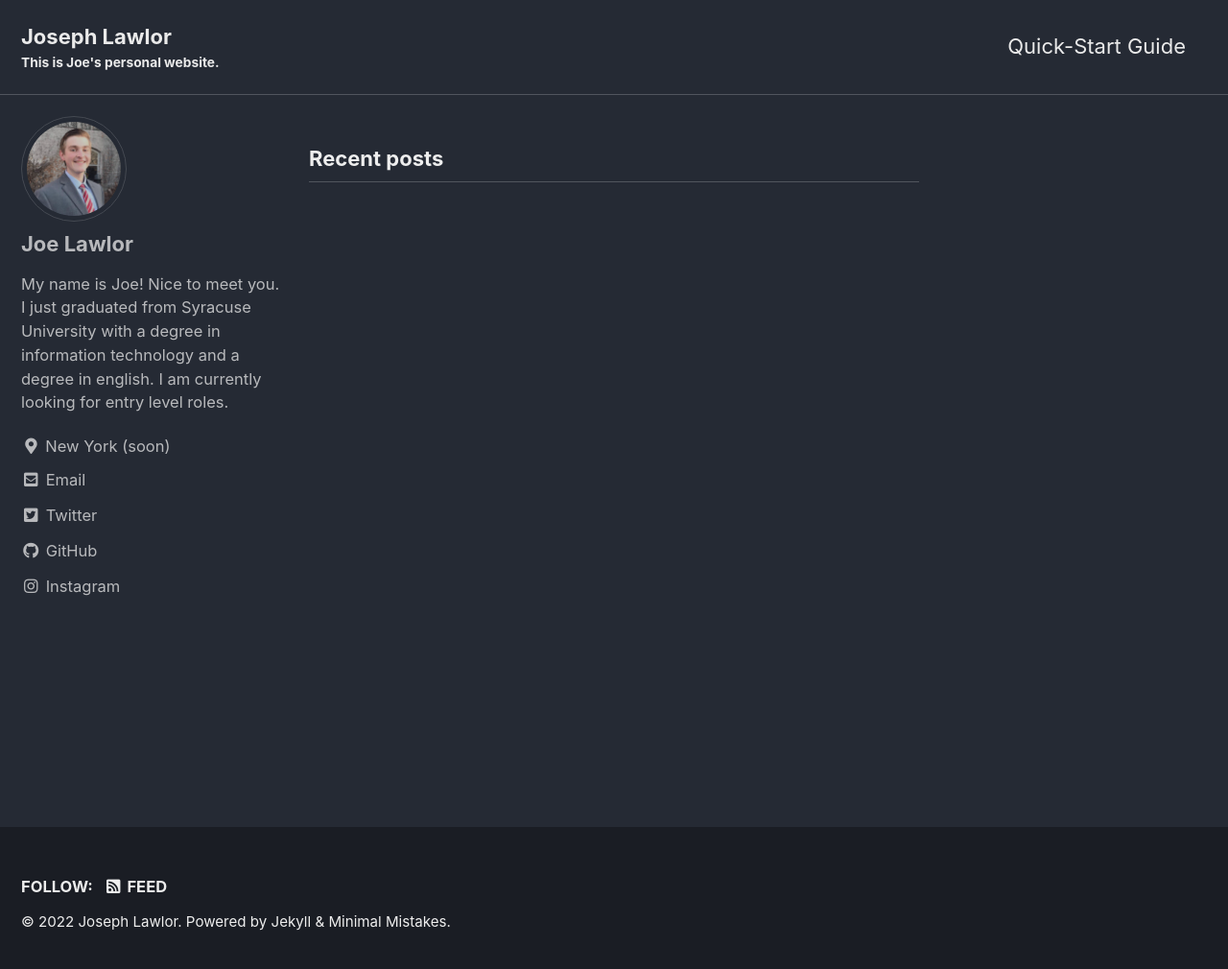
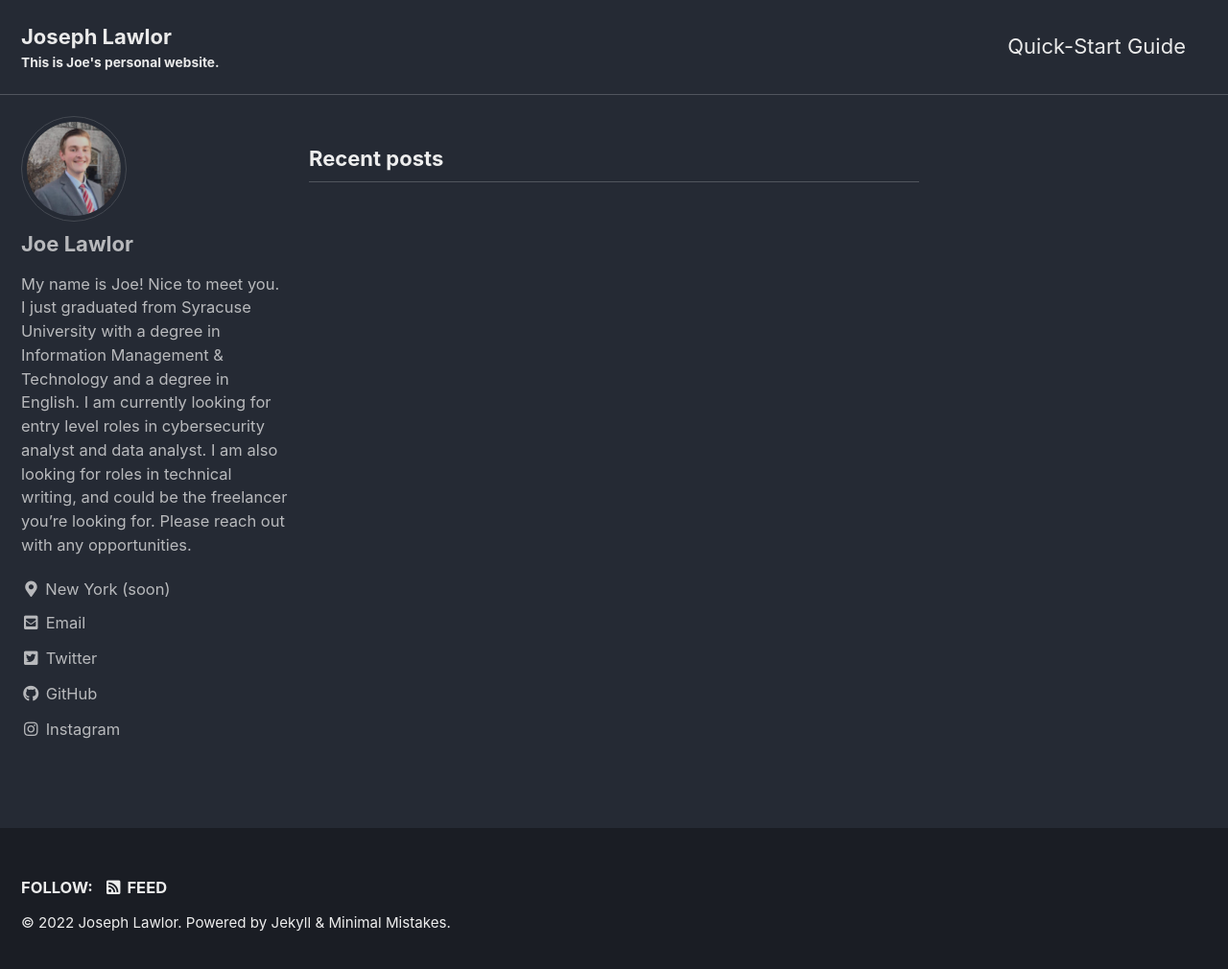
Before and after one commit to jcslawlor/jcslawlor.github.io, a Jekyll site: the page built from index.html, in a window 1280 px wide and 1017 px high. Shown: the top 1010 px of the window at 96% size. Built offline with Jekyll 4.4.1, drawn with Linux system fonts in a browser that asks for light colours; cached includes are drawn as plain includes; the list of posts is cut into pages by our own code.

Commit message:
Update _config.yml

```diff
--- a/_config.yml
+++ b/_config.yml
@@ -106,7 +106,7 @@ analytics:
 author:
   name             : "Joe Lawlor"
   avatar           : "/assets/images/4KBJCLOB_400x400.jpg"
-  bio              : "My name is Joe! Nice to meet you. I just graduated from Syracuse University with a degree in information technology and a degree in english. I am currently looking for entry level roles."
+  bio              : "My name is Joe! Nice to meet you. I just graduated from Syracuse University with a degree in Information Management & Technology and a degree in English. I am currently looking for entry level roles in cybersecurity analyst and data analyst. I am also looking for roles in technical writing, and could be the freelancer you're looking for. Please reach out with any opportunities."
   location         : "New York (soon)"
   # email            : jcslawlor@gmail.com
   links:
```
